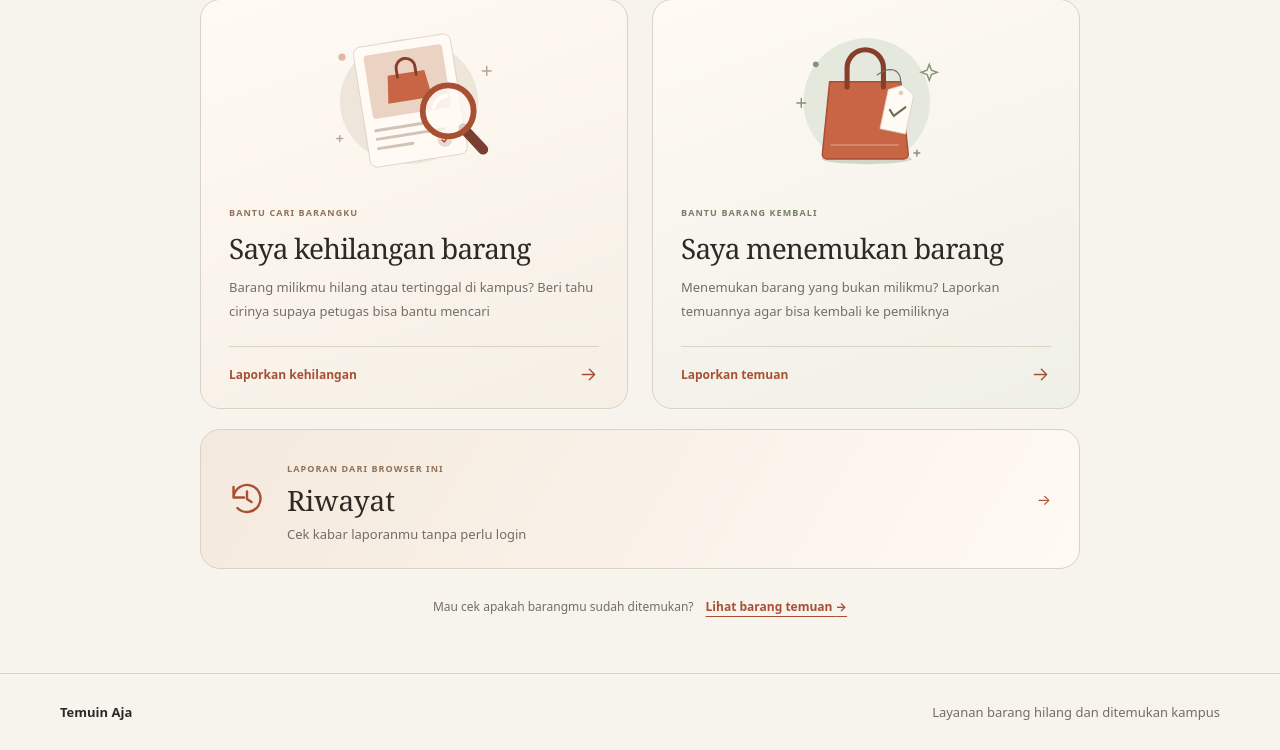
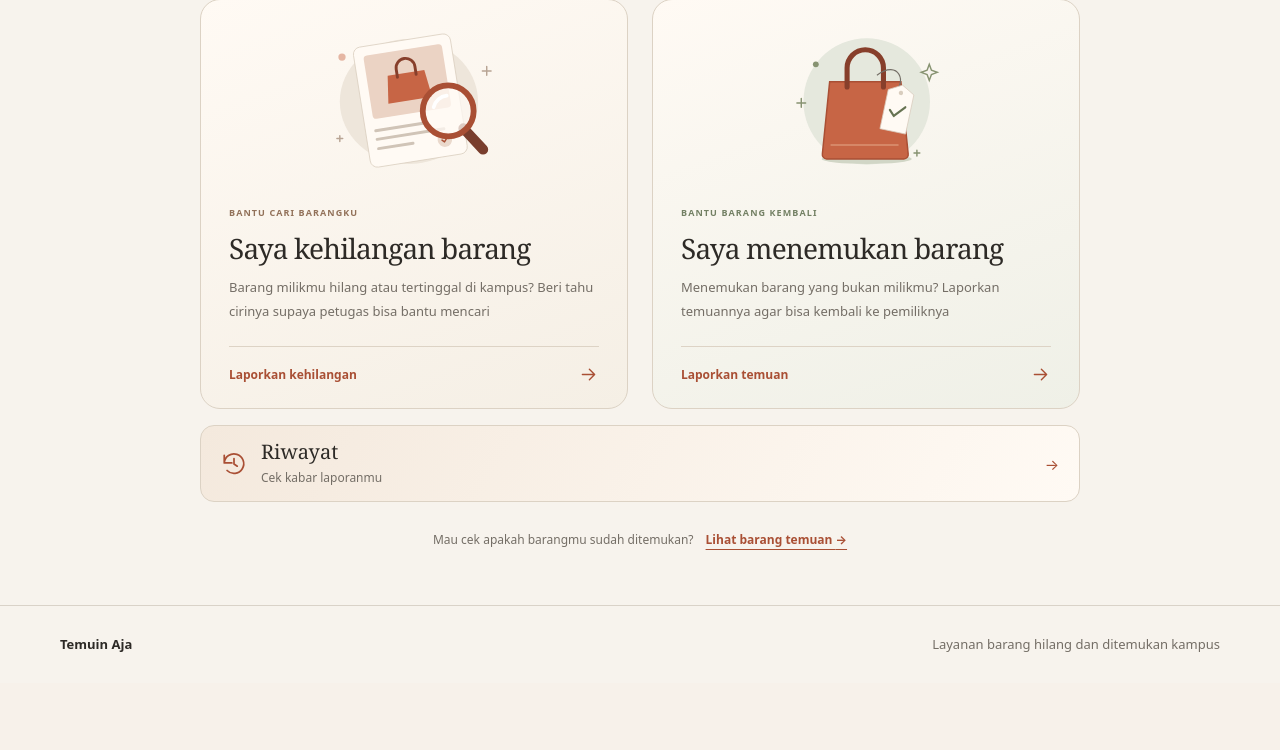
Before and after one commit to Tias27/temuinaja, a Laravel app: page /lapor in a window 1280 px wide. Shown: the part 346-1096 px from the top of the page. After the commit the page ends 998 px from the top, so only its background shows below. Run offline with Laravel 12, Linux system fonts and the light colour scheme; style sheets or scripts are compiled from the project's sources; parts of the project's set-up code (start-up, migrations or seed data) failed here and were passed over.

Commit message:
Make report history entry compact and simplify copy

```diff
--- a/resources/css/components/report-choice.css
+++ b/resources/css/components/report-choice.css
@@ -103,30 +103,30 @@
 .report-history-entry {
     display: flex;
     align-items: center;
-    gap: 22px;
+    gap: 14px;
     max-width: 880px;
-    padding: 24px 28px;
-    margin: 20px auto 0;
+    padding: 14px 20px;
+    margin: 16px auto 0;
     border: 1px solid #dcd2c4;
-    border-radius: 20px;
+    border-radius: 14px;
     background: linear-gradient(120deg, #f4e9dd, #fffaf4);
 }
 .report-history-entry > svg {
     flex: none;
-    width: 36px;
-    height: 36px;
+    width: 26px;
+    height: 26px;
     color: var(--rust);
 }
 .report-history-entry h2 {
-    margin: 6px 0;
+    margin: 0 0 4px;
     font:
-        normal 28px/1.2 Georgia,
+        normal 20px/1.2 Georgia,
         serif;
 }
 .report-history-entry p {
     margin: 0;
     color: var(--muted);
-    font-size: 13px;
+    font-size: 12px;
 }
 .report-history-entry > span {
     margin-left: auto;
@@ -207,8 +207,8 @@
 @media (max-width: 600px) {
     .report-history-entry {
         max-width: 420px;
-        padding: 20px;
-        gap: 15px;
+        padding: 14px 16px;
+        gap: 12px;
     }
     .history-item,
     .history-empty {
--- a/resources/views/public/choose-report.blade.php
+++ b/resources/views/public/choose-report.blade.php
@@ -54,9 +54,8 @@
                     stroke-width="1.6" stroke-linecap="round" stroke-linejoin="round" />
             </svg>
             <div>
-                <span class="report-choice-kicker">LAPORAN DARI BROWSER INI</span>
                 <h2>Riwayat</h2>
-                <p>Cek kabar laporanmu tanpa perlu login</p>
+                <p>Cek kabar laporanmu</p>
             </div>
             <span aria-hidden="true">&rarr;</span>
         </a>
--- a/resources/views/public/create.blade.php
+++ b/resources/views/public/create.blade.php
@@ -134,8 +134,7 @@
                     </div>
                 </div>
                 <div class="form-submit">
-                    <p>Sudah sesuai? Kirim untuk diperiksa petugas. Riwayat laporan bisa dilihat dari
-                        browser ini tanpa login</p>
+                    <p>Sudah sesuai? Kirim untuk diperiksa petugas</p>
                     <button class="button accent" type="submit">Kirim laporan <span
                             aria-hidden="true">&rarr;</span></button>
                 </div>
```
